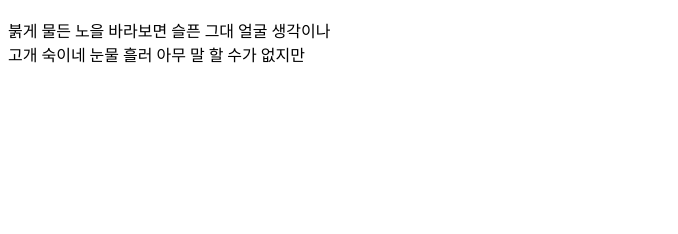
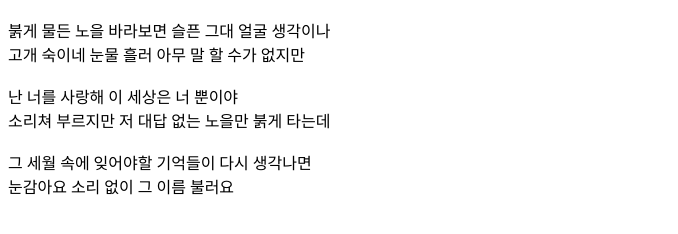
Before and after one commit to kangseunggyuu/gitTest, a plain HTML site: page index.html in a window 1280 px wide. Shown: the part 338-572 px from the top of the page, without its empty margins (0-678 px from the left). Drawn offline with Linux system fonts and the light colour scheme.

Commit message:
붉은 노을 두번째, 세번째 가사 추가

```diff
--- a/index.html
+++ b/index.html
@@ -38,6 +38,12 @@
     <p>
         붉게 물든 노을 바라보면 슬픈 그대 얼굴 생각이나<br>
         고개 숙이네 눈물 흘러 아무 말 할 수가 없지만<br>
+        <br>
+        난 너를 사랑해 이 세상은 너 뿐이야<br>
+        소리쳐 부르지만 저 대답 없는 노을만 붉게 타는데<br>
+        <br>
+        그 세월 속에 잊어야할 기억들이 다시 생각나면<br>
+        눈감아요 소리 없이 그 이름 불러요<br>
 
     </p>
 </body>
```
